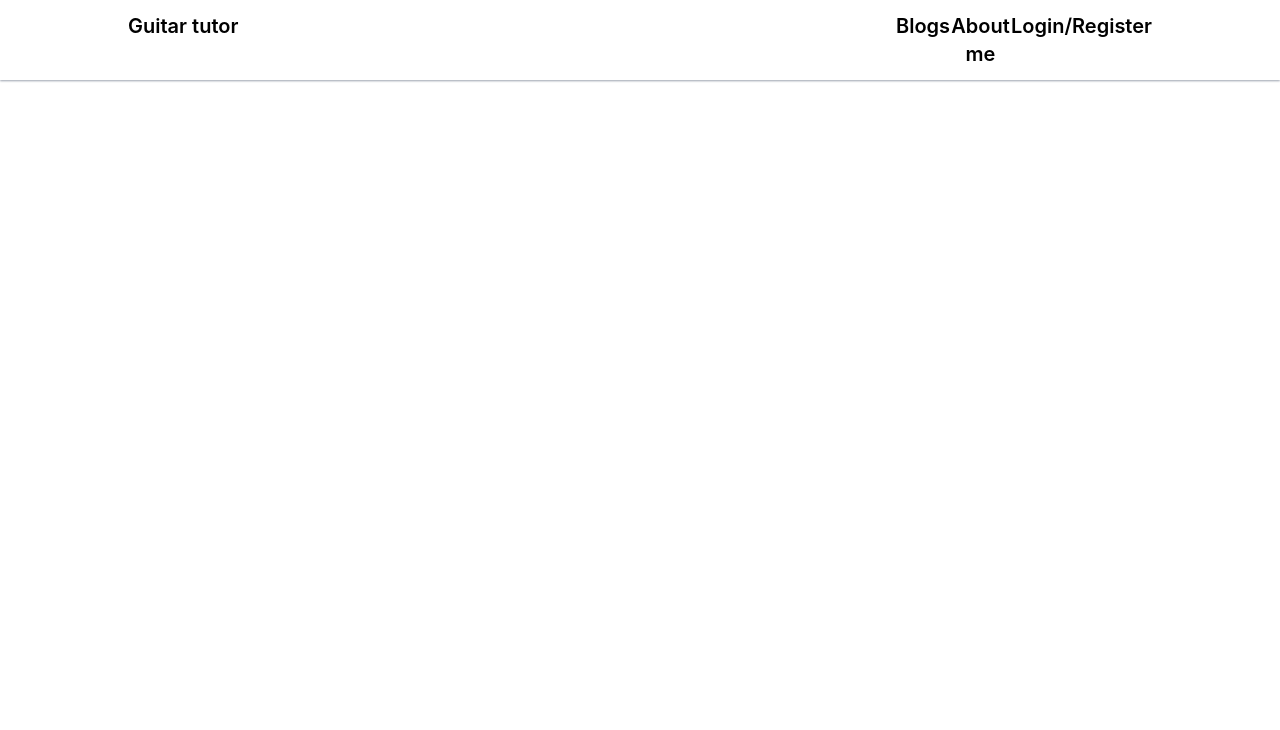
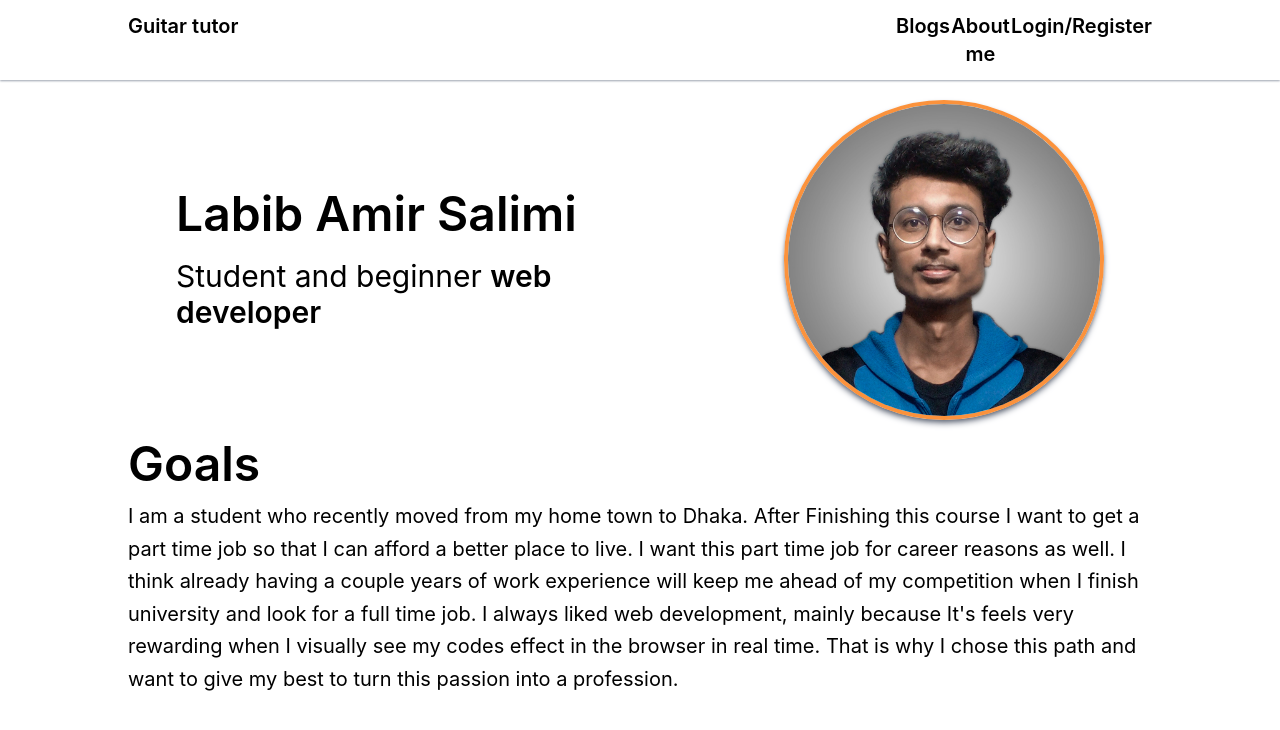
Before and after one commit to Labib2003/assignment-10-firebase-authentication, a React (Create React App) app: page /about in a window 1280 px wide. Shown: the top 730 px of the page. Built offline with nearby package versions, Linux system fonts and the light colour scheme; no server answers.

Commit message:
about me page added

```diff
--- a/public/services.json
+++ b/public/services.json
@@ -9,13 +9,13 @@
     {
         "id": 2,
         "img": "images/beginner-course.jpg",
-        "name": "Beginners course on guitar",
+        "name": "Beginner guitar lessons",
         "desc": "A simple 3 week course to get you started with guitar playing. Covering all the basics from strumming to simple scales and chords.",
         "price": 100
     },
     {
         "id": 3,
-        "name": "Advanced guitarist course",
+        "name": "Advanced guitar lessons",
         "img": "images/advanced-course.jpg",
         "desc": "An advanced electric guitar course aimed at experienced players who want to take guitar playing seriously and break in the music industry.",
         "price": 300
--- a/src/App.js
+++ b/src/App.js
@@ -1,8 +1,10 @@
 import { Route, Routes } from 'react-router-dom';
 import './App.css';
+import AboutMe from './Pages/AboutMe/AboutMe';
 import Checkout from './Pages/Checkout/Checkout';
 import Home from './Pages/HomePage/Home/Home';
 import Login from './Pages/Login/Login';
+import PageNotFound from './Pages/PageNotFound';
 import Register from './Pages/Register/Register';
 import RequireAuth from './RequireAuth/RequireAuth';
 import Navbar from './SharedPages/Navbar/Navbar';
@@ -16,11 +18,13 @@ function App() {
       <Routes>
         <Route path='/' element={<Home></Home>}></Route>
         <Route path='/home' element={<Home></Home>}></Route>
+        <Route path='/about' element={<AboutMe></AboutMe>}></Route>
         <Route path='/login' element={<Login></Login>}></Route>
         <Route path='/checkout' element={<RequireAuth>
           <Checkout></Checkout>
         </RequireAuth>}></Route>
         <Route path='/register' element={<Register></Register>}></Route>
+        <Route path='*' element={<PageNotFound></PageNotFound>}></Route>
       </Routes>
     </div>
   );
--- /dev/null
+++ b/src/Pages/AboutMe/AboutMe.js
@@ -0,0 +1,26 @@
+import React from 'react';
+
+const AboutMe = () => {
+    return (
+        <div className='w-4/5 mx-auto'>
+            <div className='flex justify-around my-5'>
+                <div className='text-left w-1/2 my-auto'>
+                    <h1 className='text-5xl font-semibold mb-5'>Labib Amir Salimi</h1>
+                    <p className='text-3xl'>Student and beginner <span className='font-semibold'>web developer</span></p>
+                </div>
+                <div>
+                    <img
+                        className='w-80 rounded-full border-4 border-orange-400 shadow-md shadow-gray-500'
+                        src="images/me.jpg"
+                        alt="me!" />
+                </div>
+            </div>
+            <div className='text-left'>
+                <h1 className='text-5xl font-semibold my-3'>Goals</h1>
+                <p className='text-xl leading-relaxed'>I am a student who recently moved from my home town to Dhaka. After Finishing this course I want to get a part time job so that I can afford a better place to live. I want this part time job for career reasons as well. I think already having a couple years of work experience will keep me ahead of my competition when I finish university and look for a full time job. I always liked web development, mainly because It's feels very rewarding when I visually see my codes effect in the browser in real time. That is why I chose this path and want to give my best to turn this passion into a profession.</p>
+            </div>
+        </div>
+    );
+};
+
+export default AboutMe;
--- a/src/Pages/HomePage/Service/Service.js
+++ b/src/Pages/HomePage/Service/Service.js
@@ -4,9 +4,9 @@ import { Link } from 'react-router-dom';
 const Service = ({ service }) => {
     const { img, name, desc, price } = service;
     return (
-        <div className='flex border border-gray-300 p-3'>
+        <div className='flex border border-gray-300 p-3 rounded-md'>
             <div className='w-1/3 mr-5'>
-                <img src={img} alt="" />
+                <img className='rounded-md' src={img} alt="" />
             </div>
             <div className='text-left w-4/5'>
                 <h3 className='text-3xl font-semibold'>{name}</h3>
--- a/src/Pages/Login/Login.js
+++ b/src/Pages/Login/Login.js
@@ -13,7 +13,6 @@ const Login = () => {
     const [
         signInWithEmailAndPassword,
         user,
-        loading,
         error,
     ] = useSignInWithEmailAndPassword(auth);
 
--- /dev/null
+++ b/src/Pages/PageNotFound.js
@@ -0,0 +1,12 @@
+import React from 'react';
+
+const PageNotFound = () => {
+    return (
+        <div>
+            <h1 className='text-5xl font-bold my-5'>Oops, looks like this page is currently unavailable :(</h1>
+            <p className='text-xl font-semibold'>404 page not found.</p>
+        </div>
+    );
+};
+
+export default PageNotFound;
--- a/src/Pages/Register/Register.js
+++ b/src/Pages/Register/Register.js
@@ -14,7 +14,6 @@ const Register = () => {
     const [
         createUserWithEmailAndPassword,
         user,
-        loading,
         error,
     ] = useCreateUserWithEmailAndPassword(auth);
     const [updateProfile] = useUpdateProfile(auth);
@@ -41,7 +40,10 @@ const Register = () => {
 
     if(user){
         navigate('/');
-        console.log(user);
+    };
+
+    if (error) {
+        setErrorMessage(error.message);
     };
 
     return (
--- a/src/RequireAuth/RequireAuth.js
+++ b/src/RequireAuth/RequireAuth.js
@@ -3,9 +3,17 @@ import { useAuthState } from 'react-firebase-hooks/auth';
 import { Navigate, useLocation } from 'react-router-dom';
 import auth from '../firebase.init';
 
-const RequireAuth = ({children}) => {
-    const [user] = useAuthState(auth);
+const RequireAuth = ({ children }) => {
+    const [user, loading] = useAuthState(auth);
     const location = useLocation();
+
+    if (loading) {
+        return (
+            <div>
+                <p>Loading...</p>
+            </div>
+        );
+    }
 
     if (!user) {
         return <Navigate to="/login" state={{ from: location }} replace />;
--- a/src/SharedPages/Navbar/Navbar.js
+++ b/src/SharedPages/Navbar/Navbar.js
@@ -17,7 +17,7 @@ const Navbar = () => {
                 <Link to='/'>Guitar tutor</Link>
                 <div className='w-1/4 flex justify-between'>
                     <p>Blogs</p>
-                    <p>About me</p>
+                    <Link to='/about'>About me</Link>
                     {
                         user ?
                             <p onClick={handleSignOut} className='cursor-pointer'>Sign Out</p>
```
Also changed, not shown: public/images/me.jpg (added).
